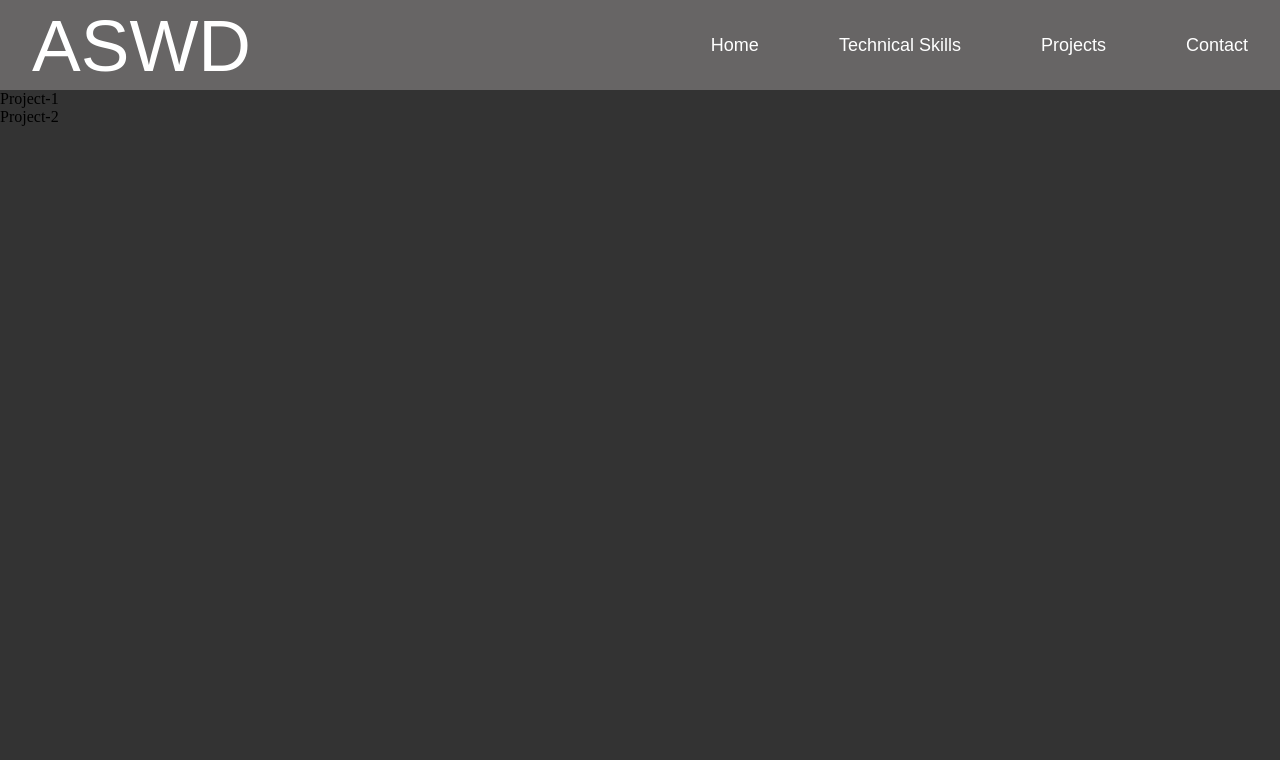
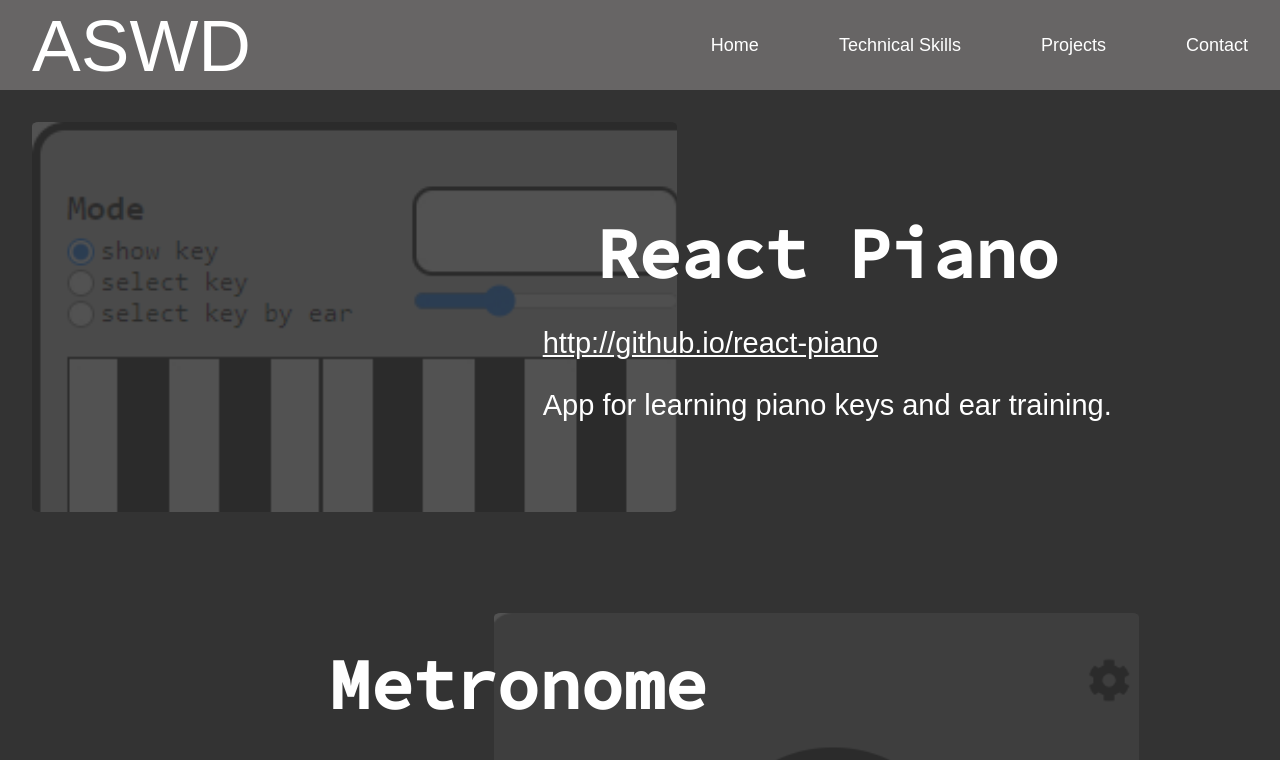
Before and after one commit to AlexSweeney/portfolio-site, a React (Create React App) app: page /Projects in a window 1280 px wide. Shown: the top 760 px of the page. Built offline with nearby package versions, Linux system fonts and the light colour scheme; a web font is replaced by a local one.

Commit message:
desktop view added

```diff
--- a/src/pages/Projects/Projects.jsx
+++ b/src/pages/Projects/Projects.jsx
@@ -1,17 +1,110 @@
 import React from "react";
-import { colors } from "../../styles/styles";
+import { colors, fonts } from "../../styles/styles";
+import ReactPianoImg from './../../data/imgs/react-piano.jpg';
+import MetronomeImg from './../../data/imgs/metronome.jpg';
+import FlexQuestImg from './../../data/imgs/flex-quest.jpg';
 
-export default function Projects({projs}) {
+export default function Projects() {
+  const projectStyle = {
+    display: 'flex',
+    position: 'relative',
+    marginBottom: '5em',
+    height: '395px',
+  };
+
+  const projectHeaderStyle = {
+    fontSize: '70px',
+    margin: '0',
+    color: colors.font.light,
+    fontFamily: fonts.head,
+    display: 'flex',
+    justifyContent: 'center',
+    marginBottom: '30px',
+  };
+
+  const projectBodyStyle = {
+    fontSize: '29px',
+    color: colors.font.light,
+    fontFamily: fonts.body,
+  };
+
   const projectsStyle = {
     background: colors.background.darker,
     display: 'flex',
     flexDirection: 'column',
     flexGrow: '1',
+    padding: '2em',
   };
+
+  const imageContainerStyle = (image, imageLeft, imageTop) => {
+    return {
+      height: '390px',
+      width: '645px',
+      backgroundImage: `url(${image})`,
+      backgroundSize: '106%',
+      opacity: '0.15',
+      backgroundRepeat: 'no-repeat',
+      borderRadius: '1%',
+      backgroundColor: 'white',
+      position: 'absolute',
+      left: imageLeft,
+      top: imageTop,
+    };
+  };
+
+  const textContainerStyle = (textLeft, textTop) => {
+    return {
+      position: 'absolute',
+      left: textLeft,
+      top: textTop,
+    };
+  };
+
+  function ProjectDisplay({title, image, link, text, textLeft, textTop, imageLeft, imageTop}) {
+    return (
+      <div style={projectStyle}>
+        <div style={imageContainerStyle(image, imageLeft, imageTop)}>
+        </div>
+        <div style={textContainerStyle(textLeft, textTop)}>
+          <h3 style={projectHeaderStyle}>{title}</h3>
+          <a href={link} style={projectBodyStyle}>{link}</a>
+          <p style={projectBodyStyle}>{text}</p>
+        </div>
+      </div>
+    )
+  }
 
   return (
     <section className="projects" style={projectsStyle}>
-      {projs}
+      <ProjectDisplay
+        title="React Piano"
+        image={ReactPianoImg}
+        link="http://github.io/react-piano"
+        text="App for learning piano keys and ear training."
+        textLeft="42%"
+        textTop="22%"
+        imageLeft="0"
+      />
+
+      <ProjectDisplay
+        title="Metronome"
+        image={MetronomeImg}
+        link="https://alexsweeney.github.io/metronome/"
+        text="Metronome with built in timer."
+        textLeft="18%"
+        textTop="11%"
+        imageLeft="38%"
+        imageTop="4%"
+      />
+
+      <ProjectDisplay
+        title="Flex Quest"
+        image={FlexQuestImg}
+        link="https://alexsweeney.github.io/flex-quest/"
+        text="Site for learning flex-box for css"
+        textLeft="50%"
+        imageTop="9%"
+      />
     </section>
   )
 }
```
Also changed, not shown: src/components/Picture/Picture.jsx (+0 -10 lines).
